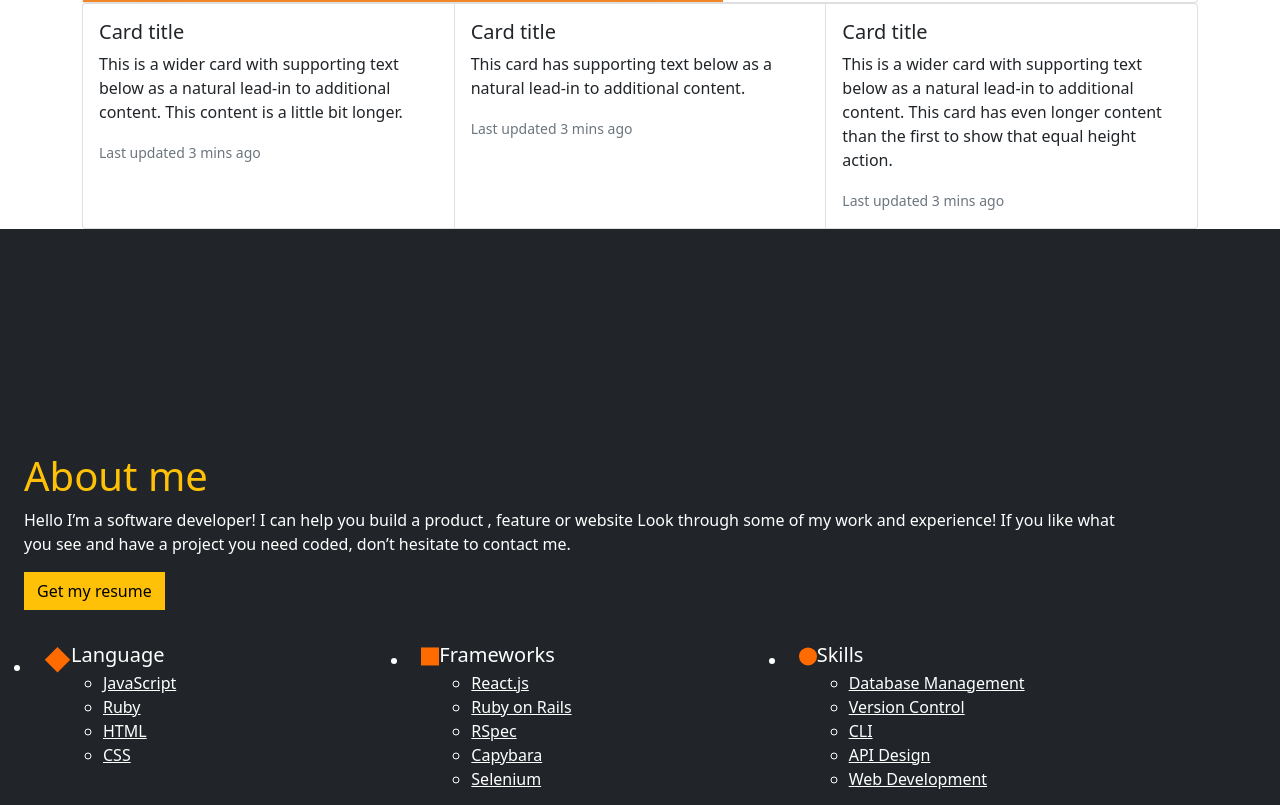
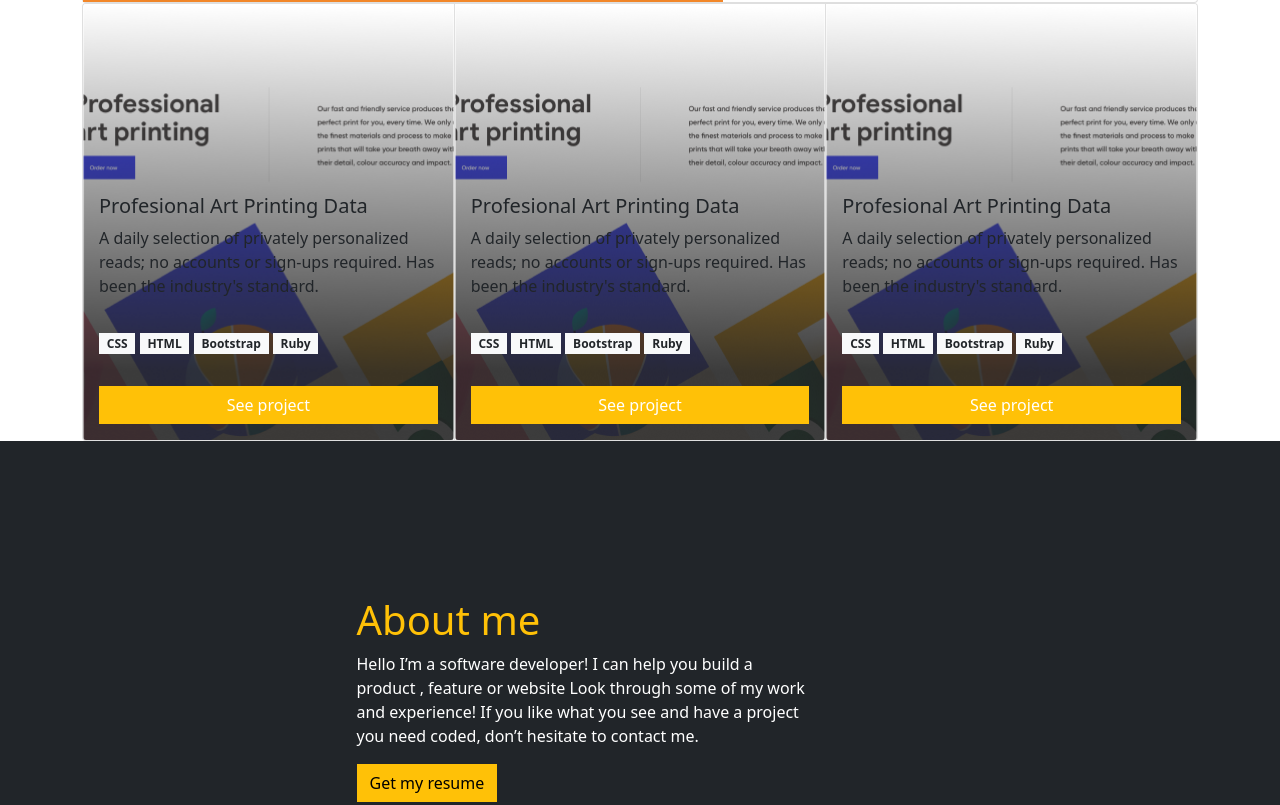
Before and after one commit to rubydevi/bootstrap-prototype, a website: page index.html in a window 1280 px wide. Shown: the part 1378-2183 px from the top of the page. Drawn offline with nearby package versions, Linux system fonts and the light colour scheme.

Commit message:
Change Style of Card to Look like Figma Template

```diff
--- a/index.html
+++ b/index.html
@@ -112,24 +112,51 @@
 
         <div class="card-group">
             <div class="card">
-                <div class="card-body">
-                    <h5 class="card-title">Card title</h5>
-                    <p class="card-text">This is a wider card with supporting text below as a natural lead-in to additional content. This content is a little bit longer.</p>
-                    <p class="card-text"><small class="text-muted">Last updated 3 mins ago</small></p>
+                <img src="images/desktopVersion/cardBackground.png" class="card-img" alt="...">
+                <div class="card-body card-img-overlay img-fluid d-flex flex-column justify-content-end">
+                    <h5 class="card-title">Profesional Art Printing Data</h5>
+                    <p class="card-text">A daily selection of privately personalized reads; no accounts or sign-ups required. Has been the industry's standard.</p>
+                    <p class="card-text">
+                        <div class="mb-3">
+                            <span class="badge bg-light text-dark rounded-0">CSS</span>
+                            <span class="badge bg-light text-dark rounded-0">HTML</span>
+                            <span class="badge bg-light text-dark rounded-0">Bootstrap</span>
+                            <span class="badge bg-light text-dark rounded-0">Ruby</span>
+                        </div>
+                    </p>
+                    <button type="button" class="btn btn-warning rounded-0 text-white form-control">See project</button>
                 </div>
             </div>
             <div class="card">
-                <div class="card-body">
-                    <h5 class="card-title">Card title</h5>
-                    <p class="card-text">This card has supporting text below as a natural lead-in to additional content.</p>
-                    <p class="card-text"><small class="text-muted">Last updated 3 mins ago</small></p>
+                <img src="images/desktopVersion/cardBackground.png" class="card-img" alt="...">
+                <div class="card-body card-img-overlay img-fluid d-flex flex-column justify-content-end">
+                    <h5 class="card-title">Profesional Art Printing Data</h5>
+                    <p class="card-text">A daily selection of privately personalized reads; no accounts or sign-ups required. Has been the industry's standard.</p>
+                    <p class="card-text">
+                        <div class="mb-3">
+                            <span class="badge bg-light text-dark rounded-0">CSS</span>
+                            <span class="badge bg-light text-dark rounded-0">HTML</span>
+                            <span class="badge bg-light text-dark rounded-0">Bootstrap</span>
+                            <span class="badge bg-light text-dark rounded-0">Ruby</span>
+                        </div>
+                    </p>
+                    <button type="button" class="btn btn-warning rounded-0 text-white form-control">See project</button>
                 </div>
             </div>
             <div class="card">
-                <div class="card-body">
-                    <h5 class="card-title">Card title</h5>
-                    <p class="card-text">This is a wider card with supporting text below as a natural lead-in to additional content. This card has even longer content than the first to show that equal height action.</p>
-                    <p class="card-text"><small class="text-muted">Last updated 3 mins ago</small></p>
+                <img src="images/desktopVersion/cardBackground.png" class="card-img" alt="...">
+                <div class="card-body card-img-overlay img-fluid d-flex flex-column justify-content-end">
+                    <h5 class="card-title">Profesional Art Printing Data</h5>
+                    <p class="card-text">A daily selection of privately personalized reads; no accounts or sign-ups required. Has been the industry's standard.</p>
+                    <p class="card-text">
+                        <div class="mb-3">
+                            <span class="badge bg-light text-dark rounded-0">CSS</span>
+                            <span class="badge bg-light text-dark rounded-0">HTML</span>
+                            <span class="badge bg-light text-dark rounded-0">Bootstrap</span>
+                            <span class="badge bg-light text-dark rounded-0">Ruby</span>
+                        </div>
+                    </p>
+                    <button type="button" class="btn btn-warning rounded-0 text-white form-control">See project</button>
                 </div>
             </div>
         </div>
@@ -138,7 +165,7 @@
     <!-- About Me Section Starts -->
     <section id="AboutMe" class="container-fluid vh-100 d-flex align-items-center bg-dark">
         <div>
-            <div class="container">
+            <div class="container col-md-5">
                 <h1 class="text-warning">
                     About me
                 </h1>
@@ -149,30 +176,30 @@
             </div>
 
             <hr class="">
-            <ul class="text-white row">
-                <li class="col-md-4">
+            <ul class="text-white row list-group list-group-horizontal">
+                <li class="col-md-4 list-group-item bg-transparent text-white">
                     <div class="d-flex align-items-start">
                         <img id="li-diamond" class="mt-1 mr-2" src="images/AboutMe/Rectangle.svg" alt="">
                         <div>
                             <h5 class="mb-1">Language</h5>
-                            <ul class="">
-                                <li>
-                                    <a href="#" class="text-white">
+                            <ul class="list-group list-group-flush">
+                                <li class="list-group-item bg-transparent">
+                                    <a href="#" class="text-white text-decoration-none">
                                         JavaScript
                                     </a>
                                 </li>
-                                <li>
-                                    <a href="#" class="text-white">
+                                <li class="list-group-item bg-transparent">
+                                    <a href="#" class="text-white text-decoration-none">
                                         Ruby
                                     </a>
                                 </li>
-                                <li>
-                                    <a href="#" class="text-white">
+                                <li class="list-group-item bg-transparent">
+                                    <a href="#" class="text-white text-decoration-none">
                                         HTML
                                     </a>
                                 </li>
-                                <li>
-                                    <a href="#" class="text-white">
+                                <li class="list-group-item bg-transparent">
+                                    <a href="#" class="text-white text-decoration-none">
                                         CSS
                                     </a>
                                 </li>
@@ -180,34 +207,34 @@
                         </div>
                     </div>
                 </li>
-                <li class="col-md-4">
+                <li class="col-md-4 list-group-item bg-transparent text-white">
                     <div class="d-flex align-items-start">
                         <img class="mt-1 mr-2" src="images/AboutMe/Square.svg" alt="">
                         <div>
                             <h5 class="mb-1">Frameworks</h5>
-                            <ul class="">
-                                <li>
-                                    <a href="#" class="text-white">
+                            <ul class="list-group list-group-flush">
+                                <li class="list-group-item bg-transparent">
+                                    <a href="#" class="text-white text-decoration-none">
                                         React.js
                                     </a>
                                 </li>
-                                <li>
-                                    <a href="#" class="text-white">
+                                <li class="list-group-item bg-transparent">
+                                    <a href="#" class="text-white text-decoration-none">
                                         Ruby on Rails
                                     </a>
                                 </li>
-                                <li>
-                                    <a href="#" class="text-white">
+                                <li class="list-group-item bg-transparent">
+                                    <a href="#" class="text-white text-decoration-none">
                                         RSpec
                                     </a>
                                 </li>
-                                <li>
-                                    <a href="#" class="text-white">
+                                <li class="list-group-item bg-transparent">
+                                    <a href="#" class="text-white text-decoration-none">
                                         Capybara
                                     </a>
                                 </li>
-                                <li>
-                                    <a href="#" class="text-white">
+                                <li class="list-group-item bg-transparent">
+                                    <a href="#" class="text-white text-decoration-none">
                                         Selenium
                                     </a>
                                 </li>
@@ -215,34 +242,34 @@
                         </div>
                     </div>
                 </li>
-                <li class="col-md-4">
+                <li class="col-md-4 list-group-item bg-transparent text-white">
                     <div class="d-flex align-items-start">
                         <img class="mt-1 mr-2" src="images/AboutMe/Disc.svg" alt="">
                         <div>
                             <h5 class="mb-1">Skills</h5>
-                            <ul class="dropdown-list">
-                                <li>
-                                    <a href="#" class="text-white">
+                            <ul class="list-group list-group-flush">
+                                <li class="list-group-item bg-transparent">
+                                    <a href="#" class="text-white text-decoration-none">
                                         Database Management
                                     </a>
                                 </li>
-                                <li>
-                                    <a href="#" class="text-white">
+                                <li class="list-group-item bg-transparent">
+                                    <a href="#" class="text-white text-decoration-none">
                                         Version Control
                                     </a>
                                 </li>
-                                <li>
-                                    <a href="#" class="text-white">
+                                <li class="list-group-item bg-transparent">
+                                    <a href="#" class="text-white text-decoration-none">
                                         CLI
                                     </a>
                                 </li>
-                                <li>
-                                    <a href="#" class="text-white">
+                                <li class="list-group-item bg-transparent">
+                                    <a href="#" class="text-white text-decoration-none">
                                         API Design
                                     </a>
                                 </li>
-                                <li>
-                                    <a href="#" class="text-white">
+                                <li class="list-group-item bg-transparent">
+                                    <a href="#" class="text-white text-decoration-none">
                                         Web Development
                                     </a>
                                 </li>
@@ -267,16 +294,26 @@
         <div class="col-md-7">
             <form action="https://formspree.io/f/xoqzrdep" method="post" class="">
                 <div class="">
-                    <input type="text" maxlength="30" placeholder="Full name" class="form-control" name="fullname" required>
-                    <input type="email" placeholder="Email address" class="form-control" name="email" required>
-                    <textarea name="txt_message" id="txt_message" cols="30" rows="5" maxlength="500" placeholder="Write me something..." class="form-control" required></textarea>
-                    <button type="submit" class="btn btn-warning">Get in touch</button>
+                    <div class="mb-3">
+                        <input type="text" maxlength="30" placeholder="Full name" class="form-control" name="fullname" required>
+                    </div>
+                    <div class="mb-3">
+                        <input type="email" placeholder="Email address" class="form-control" name="email" required>
+                    </div>
+                    <div class="mb-3">
+                        <textarea name="txt_message" id="txt_message" cols="30" rows="5" maxlength="500" placeholder="Write me something..." class="form-control" required></textarea>
+                    </div>
+                    <div class="mb-3">
+                        <button type="submit" class="btn btn-warning">Get in touch</button>
+                    </div>
                 </div>
             </form>
         </div>
     </div>
   </section>
   <!-- Contact Form Ends -->
+
+
     <script src="https://cdn.jsdelivr.net/npm/bootstrap@5.0.2/dist/js/bootstrap.bundle.min.js" integrity="sha384-MrcW6ZMFYlzcLA8Nl+NtUVF0sA7MsXsP1UyJoMp4YLEuNSfAP+JcXn/tWtIaxVXM" crossorigin="anonymous"></script>
 </body>
 </html>
```
